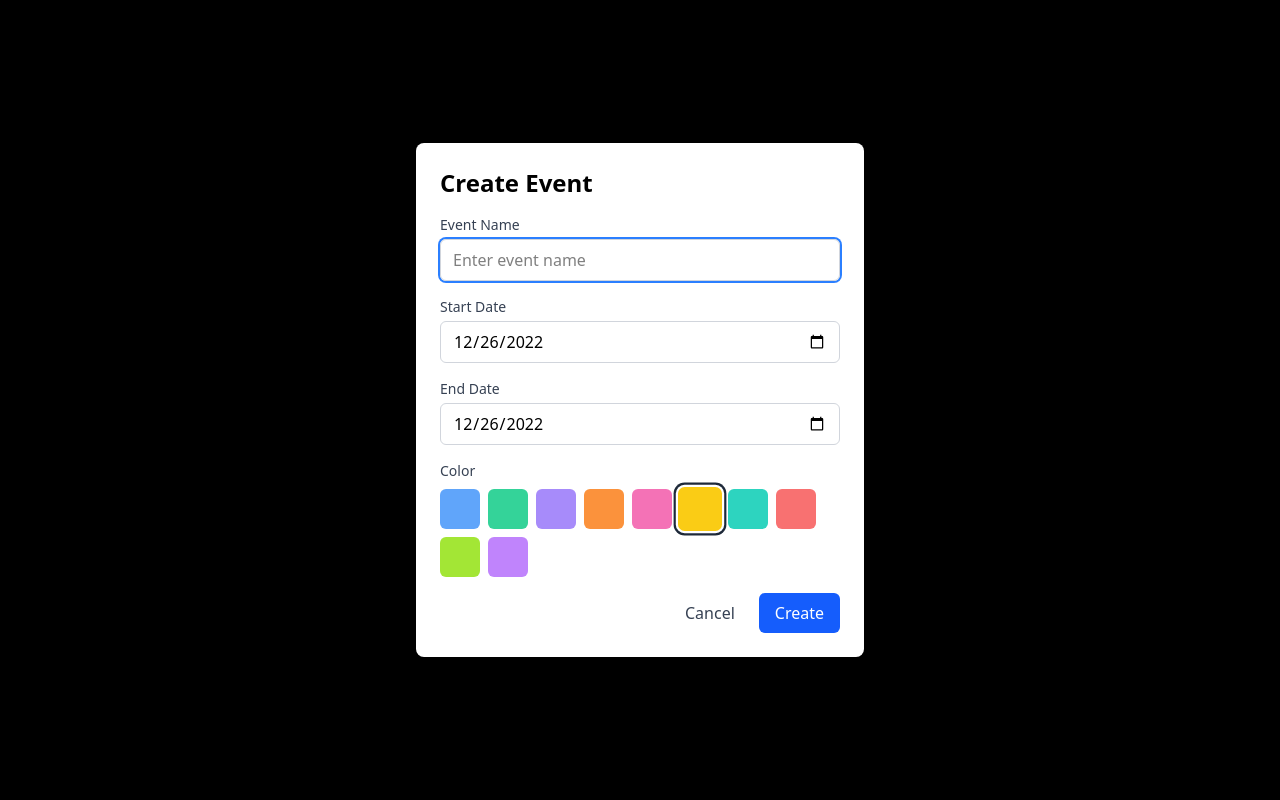
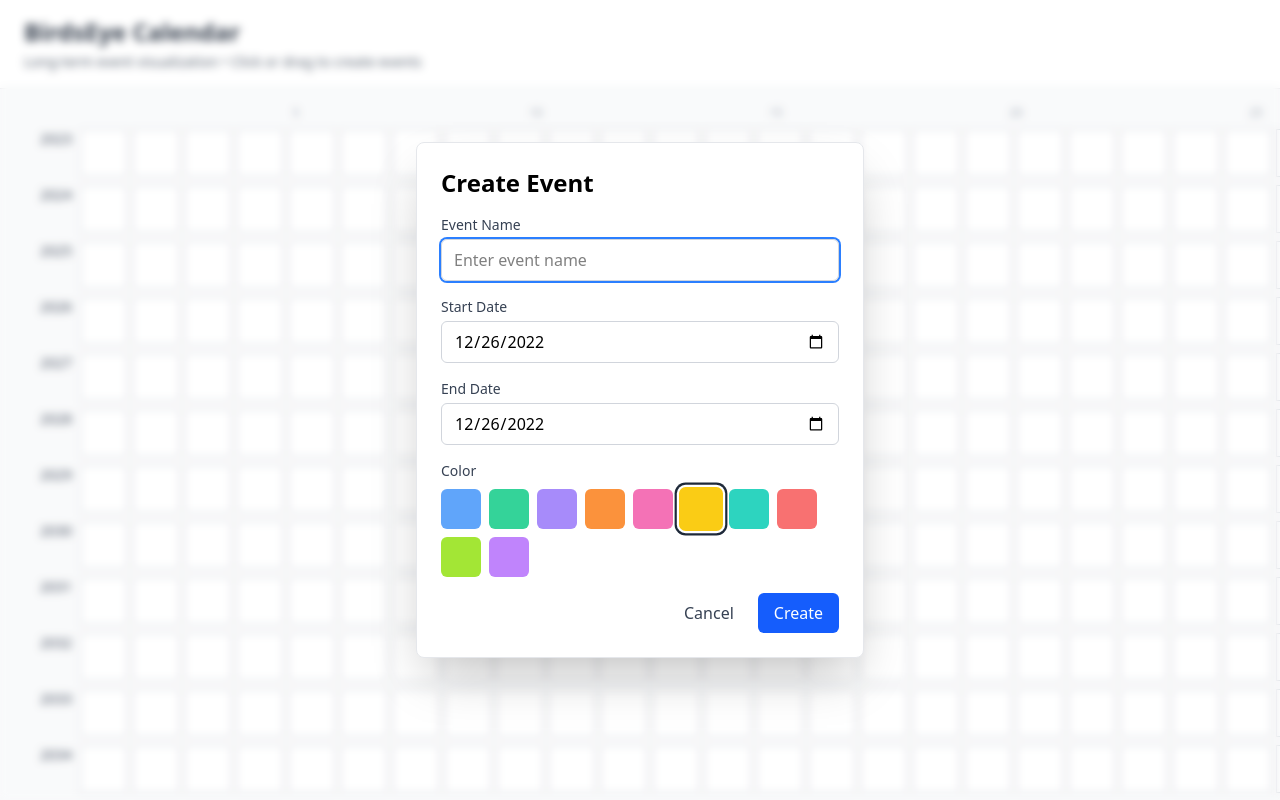
Before and after one commit to cktang88/birdseye-cal, a React (Vite) app: page / in a window 1280 px wide. Both pictures are taken after a click on the element 104 px from the left and 153 px from the top of the page. Shown: the top 800 px of the page. Built offline with nearby package versions, Linux system fonts and the light colour scheme.

Commit message:
modal blur + dropshadow

```diff
--- a/src/components/Calendar/CalendarGrid.tsx
+++ b/src/components/Calendar/CalendarGrid.tsx
@@ -161,7 +161,7 @@ export function CalendarGrid({
           return (
             <div key={year} className="flex mb-2">
               {/* Year label - w-16 = YEAR_LABEL_WIDTH_PX (64px) */}
-              <div className="w-16 shrink-0 text-sm font-medium text-gray-700 pr-2 text-right">
+              <div className="w-16 shrink-0 text-sm font-medium text-gray-700 pr-2 text-right select-none">
                 {year}
               </div>
 
--- a/src/components/Modal/EventModal.tsx
+++ b/src/components/Modal/EventModal.tsx
@@ -101,8 +101,8 @@ export function EventModal({
   if (!isOpen) return null;
 
   return (
-    <div className="fixed inset-0 bg-black bg-opacity-50 flex items-center justify-center z-50">
-      <div className="bg-white rounded-lg p-6 w-full max-w-md shadow-xl">
+    <div className="fixed inset-0 backdrop-blur-xs bg-white/10 flex items-center justify-center z-50">
+      <div className="bg-white rounded-lg p-6 w-full max-w-md shadow-2xl border border-gray-200">
         <h2 className="text-2xl font-bold mb-4">
           {existingEvent ? "Edit Event" : "Create Event"}
         </h2>
```
